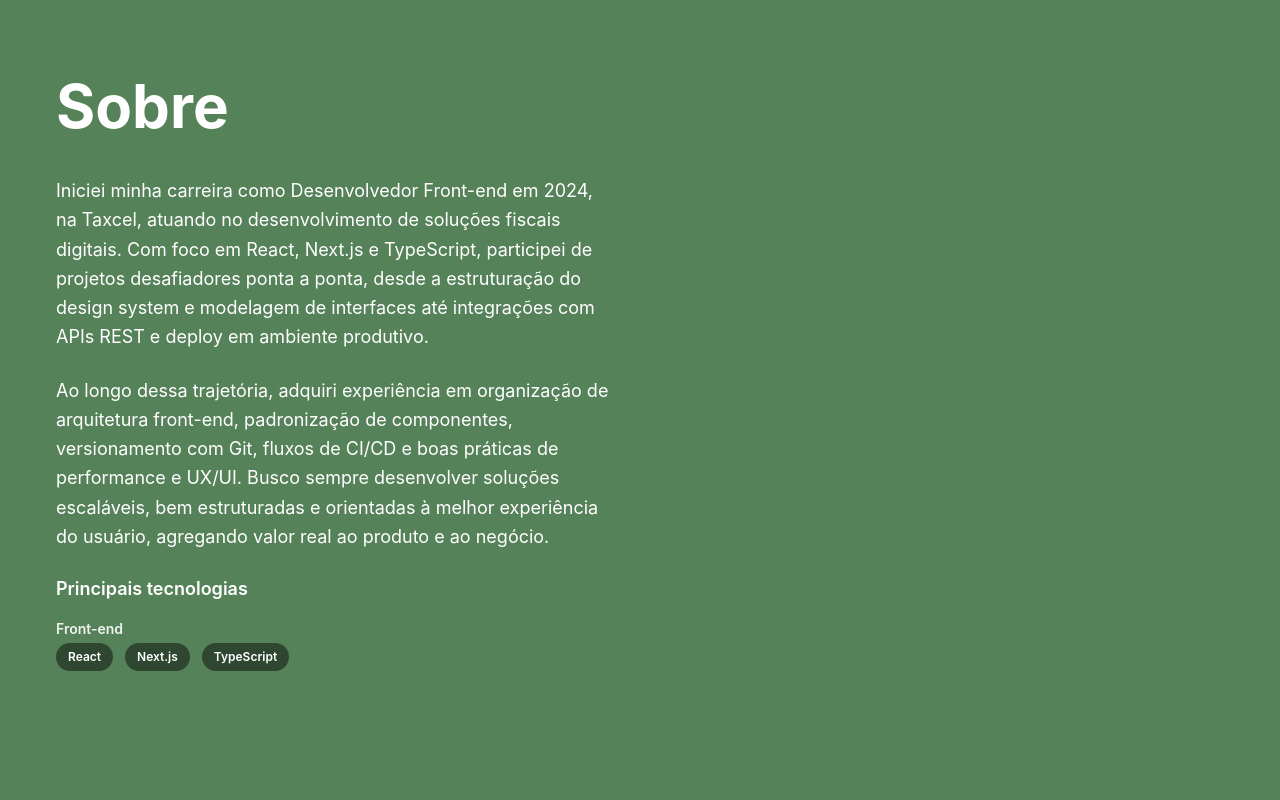
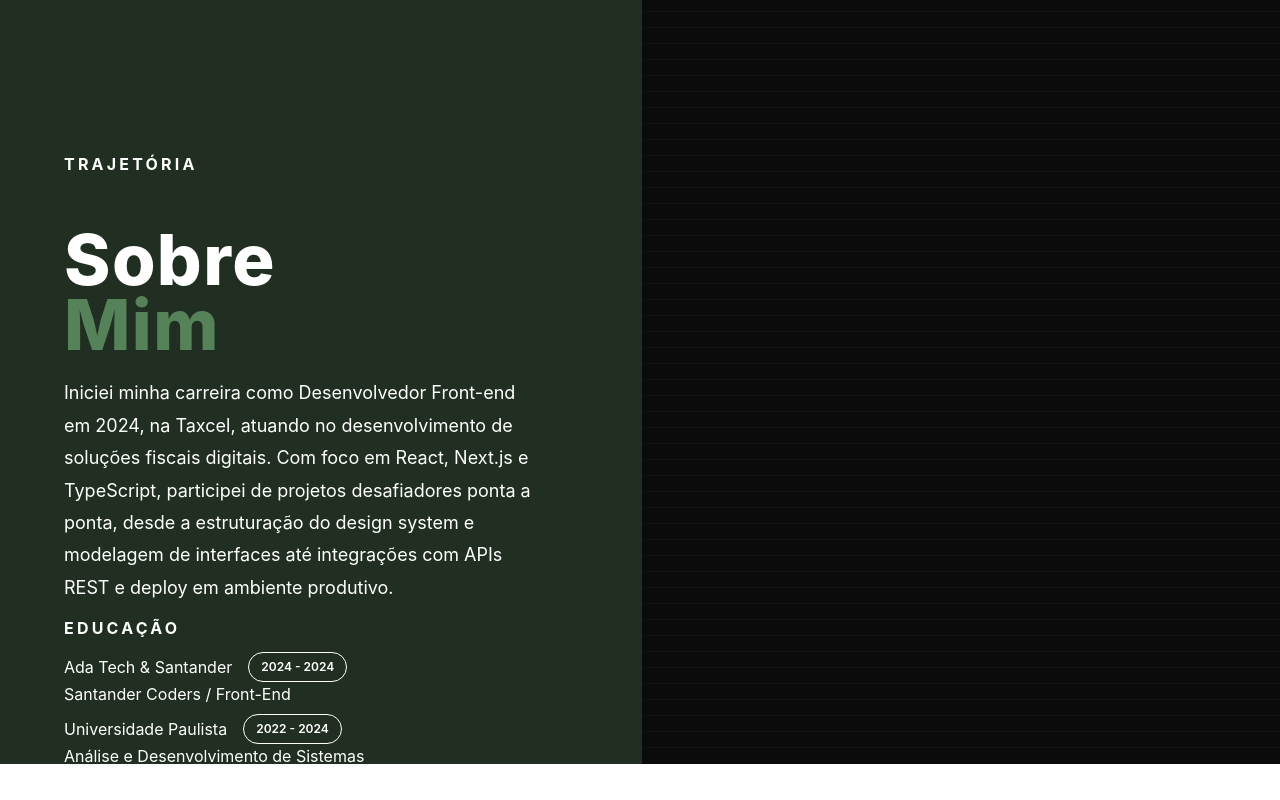
Before and after one commit to Guilherme1Souza/my-portfolio, a Next.js app: page / in a window 1280 px wide. Shown: the part 940-1740 px from the top of the page. Built offline with nearby package versions, Linux system fonts and the light colour scheme.

Commit message:
feat: adicionando animação e informação na seção sobre

```diff
--- a/package.json
+++ b/package.json
@@ -11,6 +11,7 @@
   "dependencies": {
     "@heroicons/react": "^2.2.0",
     "clsx": "^2.1.1",
+    "gsap": "^3.14.2",
     "next": "16.0.7",
     "radix-ui": "^1.4.3",
     "react": "19.2.0",
--- a/src/app/globals.css
+++ b/src/app/globals.css
@@ -9,6 +9,7 @@
   --color-cinza: #f1f1f1;
   --color-azul: #119da4;
   --color-verde: #568259;
+  --color-verde-escuro: #212e22;
 
   --breakpoint-sm: 640px;
   --breakpoint-md: 768px;
--- a/src/components/Sections/About/page.jsx
+++ b/src/components/Sections/About/page.jsx
@@ -1,64 +1,217 @@
-import React from "react";
+"use client";
 
-import MainLayout from "@/components/Layout/MainLayout/page";
+import { useEffect, useRef } from "react";
+import gsap from "gsap";
+import { ScrollTrigger } from "gsap/ScrollTrigger";
 import Button from "@/components/UI/Button/page";
 
+const STRIPS = 50;
+
 export default function About() {
+  const triggerRef = useRef(null);
+
+  useEffect(() => {
+    gsap.registerPlugin(ScrollTrigger);
+
+    const ctx = gsap.context(() => {
+      const leftBoxes  = gsap.utils.toArray("[data-col='left']  [data-box]");
+      const rightBoxes = gsap.utils.toArray("[data-col='right'] [data-box]");
+
+      gsap.set(leftBoxes,  { xPercent: 110 });
+      gsap.set(rightBoxes, { xPercent: 0 });
+
+      const tl = gsap.timeline({
+        scrollTrigger: {
+          trigger: triggerRef.current,
+          scrub: 0.7,
+          pin: true,
+          start: "top top",
+          end: "+=180%",
+          invalidateOnRefresh: true,
+        },
+      });
+
+      tl.to(leftBoxes, {
+        xPercent: 0,
+        ease: "power2.inOut",
+        stagger: { amount: 1.05, from: "end" },
+        duration: 1,
+      }, 0)
+      .to(leftBoxes, {
+        rotation: (i) => (i % 2 === 0 ? 8 : -8),
+        ease: "power2.out",
+        stagger: { amount: 0.7, from: "end" },
+        duration: 0.6,
+      }, 0)
+      .to(leftBoxes, {
+        rotation: 0,
+        ease: "power2.in",
+        stagger: { amount: 0.6, from: "end" },
+        duration: 0.6,
+      }, 0.55)
+
+      .to(rightBoxes, {
+        xPercent: -110,
+        ease: "power2.inOut",
+        stagger: { amount: 1.05, from: "start" },
+        duration: 1,
+      }, 0)
+      .to(rightBoxes, {
+        rotation: (i) => (i % 2 === 0 ? -8 : 8),
+        ease: "power2.out",
+        stagger: { amount: 0.7, from: "start" },
+        duration: 0.6,
+      }, 0)
+      .to(rightBoxes, {
+        rotation: 0,
+        ease: "power2.in",
+        stagger: { amount: 0.6, from: "start" },
+        duration: 0.6,
+      }, 0.55);
+
+    }, triggerRef);
+
+    return () => ctx.revert();
+  }, []);
+
+  const front = ["JavaScript", "React", "GraphQL", "Next.js", "TypeScript", "Tailwind CSS", ];
+  const back = ["Node.js", "Express"];
+  const versionControl = ["Git", "GitHub", "Grafana", "Prometheus"];
+
   return (
-    <section id="about" className="bg-verde w-full min-h-screen py-28">
-      <MainLayout>
-        <div className="flex flex-col gap-10">
-          <h1 className="text-4xl sm:text-5xl md:text-6xl font-bold text-white">
-            Sobre
+    <div ref={triggerRef} className="relative w-full min-h-screen overflow-hidden flex flex-col lg:flex-row mx-auto max-w-full" >
+     <div className="hidden lg:block pointer-events-none absolute left-1/2 top-0 h-full w-[2px] bg-verde-escuro z-20" />
+      <div className=" relative w-full lg:w-1/2 min-h-screen lg:h-full overflow-hidden shrink-0">
+        <div className="absolute inset-0 z-0 flex flex-col justify-center pt-24 px-6 sm:px-10 lg:px-[5vw] lg:pt-48 bg-verde-escuro">
+          <p  className="mtext-[11px] font-bold tracking-[0.2em] uppercase text-white mb-3">
+            Trajetória
+          </p >
+          <div className="w-11 h-[3px] bg-verde mb-4" />
+          <h1 className="font-extrabold tracking-[0.02em] mt-6 leading-[0.92] mb-5 text-white text-[clamp(46px,5.5vw,76px)]">
+            Sobre<br />
+            <span className="text-verde">Mim</span>
           </h1>
-
-          <div className="grid grid-cols-1 md:grid-cols-2 gap-12">
-            <div className="flex flex-col gap-6">
-              <p className="text-base md:text-lg text-white leading-relaxed">
-                Iniciei minha carreira como Desenvolvedor Front-end em 2024, na
-                Taxcel, atuando no desenvolvimento de soluções fiscais digitais.
-                Com foco em React, Next.js e TypeScript, participei de projetos
-                desafiadores ponta a ponta, desde a estruturação do design
-                system e modelagem de interfaces até integrações com APIs REST
-                e deploy em ambiente produtivo.
+          <p className="text-white leading-[1.8] max-w-[480px] lg:text-lg text-[clamp(13px,1.1vw,15px)]">
+           Iniciei minha carreira como Desenvolvedor Front-end em 2024, na Taxcel, atuando no desenvolvimento de soluções fiscais digitais. Com foco em React, Next.js e TypeScript, participei de projetos desafiadores ponta a ponta, desde a estruturação do design system e modelagem de interfaces até integrações com APIs REST e deploy em ambiente produtivo.
           </p>
-
-              <p className="text-base md:text-lg text-white leading-relaxed">
-                Ao longo dessa trajetória, adquiri experiência em organização
-                de arquitetura front-end, padronização de componentes,
-                versionamento com Git, fluxos de CI/CD e boas práticas de
-                performance e UX/UI. Busco sempre desenvolver soluções
-                escaláveis, bem estruturadas e orientadas à melhor experiência
-                do usuário, agregando valor real ao produto e ao negócio.
-              </p>
-
-              <div>
-                <h2 className="text-lg font-semibold text-white mb-4">
-                  Principais tecnologias
-                </h2>
-
-                <h3 className="text-sm font-semibold text-white/90 mb-1">
-                  Front-end
-                </h3>
-
-                <div className="flex flex-wrap gap-3">
-                  <Button variant="primary" size="sm">
-                    React
+          <div className="flex flex-col gap-2">
+          <div className="flex flex-col text-white">
+              <p className="mtext-[11px] font-bold tracking-[0.2em] uppercase my-3">Educação</p>
+           <div className="flex flex-row justify-start items-center">
+            <p>Ada Tech & Santander</p>
+            <Button variant="secondary" size="sm" className="ml-4 text-white">
+              2024 - 2024
             </Button>
-
-                  <Button variant="primary" size="sm">
-                    Next.js
+           </div>
+           <p>Santander Coders / Front-End</p>
+          </div>
+          <div className="flex flex-col text-white">
+           <div className="flex flex-row justify-start items-center">
+            <p>Universidade Paulista</p>
+            <Button variant="secondary" size="sm" className="ml-4 text-white">
+              2022 - 2024
             </Button>
-
-                  <Button variant="primary" size="sm">
-                    TypeScript
-                  </Button>
+           </div>
+           <p>Análise e Desenvolvimento de Sistemas</p>
           </div>
           </div>
         </div>
+
+        <div
+          data-col="left"
+          className="absolute inset-0 z-10 grid pointer-events-none"
+          style={{ gridTemplateRows: `repeat(${STRIPS}, minmax(0, 1fr))` }}
+        >
+          {Array.from({ length: STRIPS }).map((_, i) => (
+            <div
+              key={i}
+              data-box
+              className={[
+                "bg-[#0b0b0b] will-change-transform",
+                i !== 0 ? "-mt-px" : "",
+                "shadow-[inset_0_1px_0_rgba(255,255,255,0.03)]",
+              ].join(" ")}
+              style={{
+                transform: "translateZ(0) scaleY(1.02)",
+                transformOrigin: i % 2 === 0 ? "left center" : "right center",
+              }}
+            />
+          ))}
         </div>
       </div>
-      </MainLayout>
-    </section>
+
+
+      <div className=" relative w-full lg:w-1/2 min-h-screen lg:h-full overflow-hidden shrink-0">
+        <div className="absolute inset-0 z-0 flex flex-col justify-center px-6 sm:px-10 lg:px-[5vw] lg:pt-52 bg-verde-escuro">
+          <p className="mtext-[11px] font-bold tracking-[0.2em] uppercase text-white mb-3">
+            Stack
+          </p>
+            <div className="w-11 h-[3px] bg-verde mb-4" />
+          <h1 className="font-extrabold mt-6 tracking-[0.02em] leading-[0.92] mb-5 text-white text-[clamp(46px,5.5vw,76px)]">
+            Tech<br />
+            <span className="text-verde">Skills</span>
+          </h1>
+          <p className="text-white leading-[1.8] max-w-[480px] lg:text-lg text-[clamp(13px,1.1vw,15px)]">
+            Ao longo dessa trajetória, adquiri experiência em organização de arquitetura front-end, padronização de componentes, versionamento com Git, fluxos de CI/CD e boas práticas de performance e UX/UI. Busco sempre desenvolver soluções escaláveis, bem estruturadas e orientadas à melhor experiência do usuário, agregando valor real ao produto e ao negócio.
+          </p>
+          <p className="text-white font-semibold mt-2 ">Frontend</p>
+          <div className="flex flex-wrap gap-2">
+            {front.map((t) => (
+              <Button variant="primary" size="sm"
+                key={t}
+              className="text-white mt-1"
+              >
+                {t}
+              </Button>
+            ))}
+          </div>
+          <p className="text-white font-semibold mt-4">Backend</p>
+          <div className="flex flex-wrap gap-2">
+            {back.map((t) => (
+              <Button variant="primary" size="sm"
+                key={t}
+              className="text-white mt-1"
+              >
+                {t}
+              </Button>
+            ))}
+          </div>
+          <p className="text-white font-semibold mt-4">Controle de verisonamento e observabilidade</p>
+          <div className="flex flex-wrap gap-2">
+            {versionControl.map((t) => (
+              <Button variant="primary" size="sm"
+                key={t}
+              className="text-white mt-1"
+              >
+                {t}
+              </Button>
+            ))}
+          </div>
+        </div>
+
+
+        <div
+          data-col="right"
+          className="absolute inset-0 z-10 grid pointer-events-none"
+          style={{ gridTemplateRows: `repeat(${STRIPS}, minmax(0, 1fr))` }}
+        >
+          {Array.from({ length: STRIPS }).map((_, i) => (
+            <div
+              key={i}
+              data-box
+              className={[
+                "bg-[#0b0b0b] will-change-transform",
+                i !== 0 ? "-mt-px" : "",
+                "shadow-[inset_0_1px_0_rgba(255,255,255,0.03)]",
+              ].join(" ")}
+              style={{
+                transform: "translateZ(0) scaleY(1.02)",
+                transformOrigin: i % 2 === 0 ? "left center" : "right center",
+              }}
+            />
+          ))}
+        </div>
+      </div>
+    </div>
   );
 }
--- a/src/components/UI/Button/page.jsx
+++ b/src/components/UI/Button/page.jsx
@@ -5,10 +5,10 @@ import clsx from "clsx";
 
 const variantStyles = {
   primary:
-    "bg-[#2f4731] text-white cursor-pointer hover:bg-gray-300/20 hover:text-title disabled:opacity-60 disabled:pointer-events-none",
+    "bg-[#2f4731] text-white cursor-pointer hover:bg-verde hover:text-white disabled:opacity-60 disabled:pointer-events-none",
 
   secondary:
-    "bg-gray-200 text-gray-800 hover:bg-gray-300 disabled:opacity-60 disabled:pointer-events-none",
+    "bg-transparent cursor-pointer border border-white hover:bg-gray-300 hover:text-verde-escuro disabled:opacity-60 disabled:pointer-events-none",
 
   danger:
     "bg-red-600 text-white hover:bg-red-700 disabled:opacity-60 disabled:pointer-events-none",
```
Also changed, not shown: 1 other file (tests, documents, lock files or other folders). Lines whose indentation alone changed are shown as unchanged.
